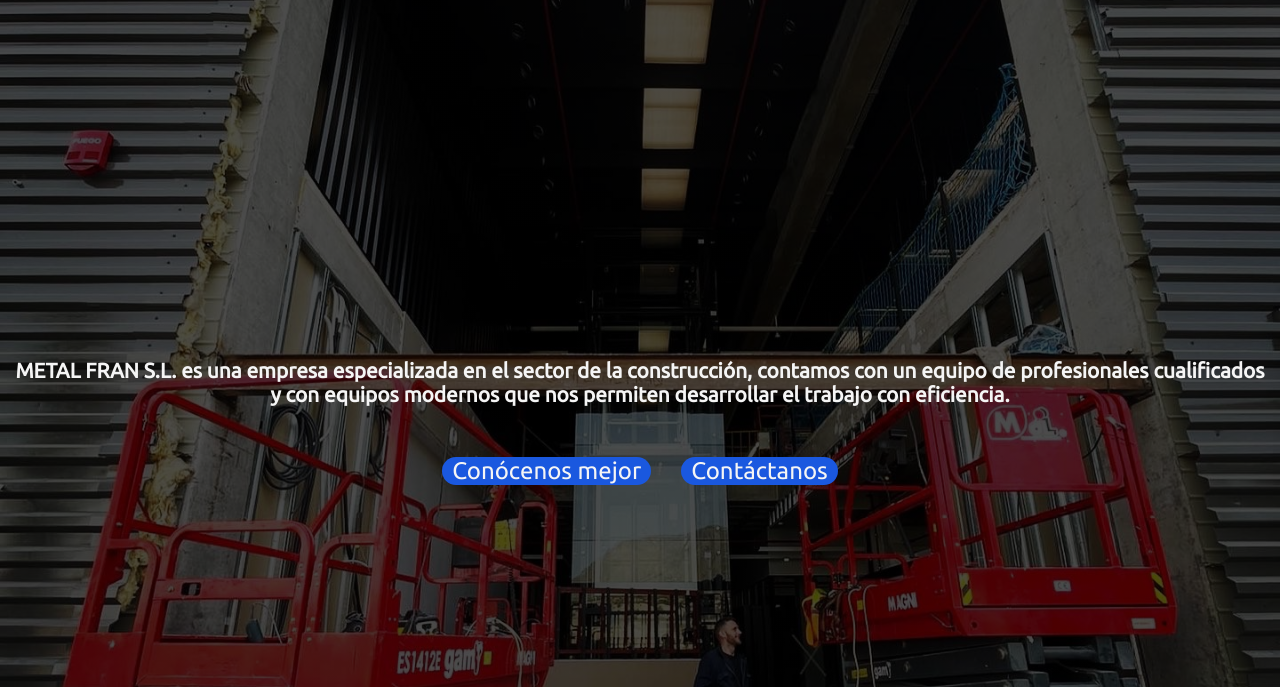
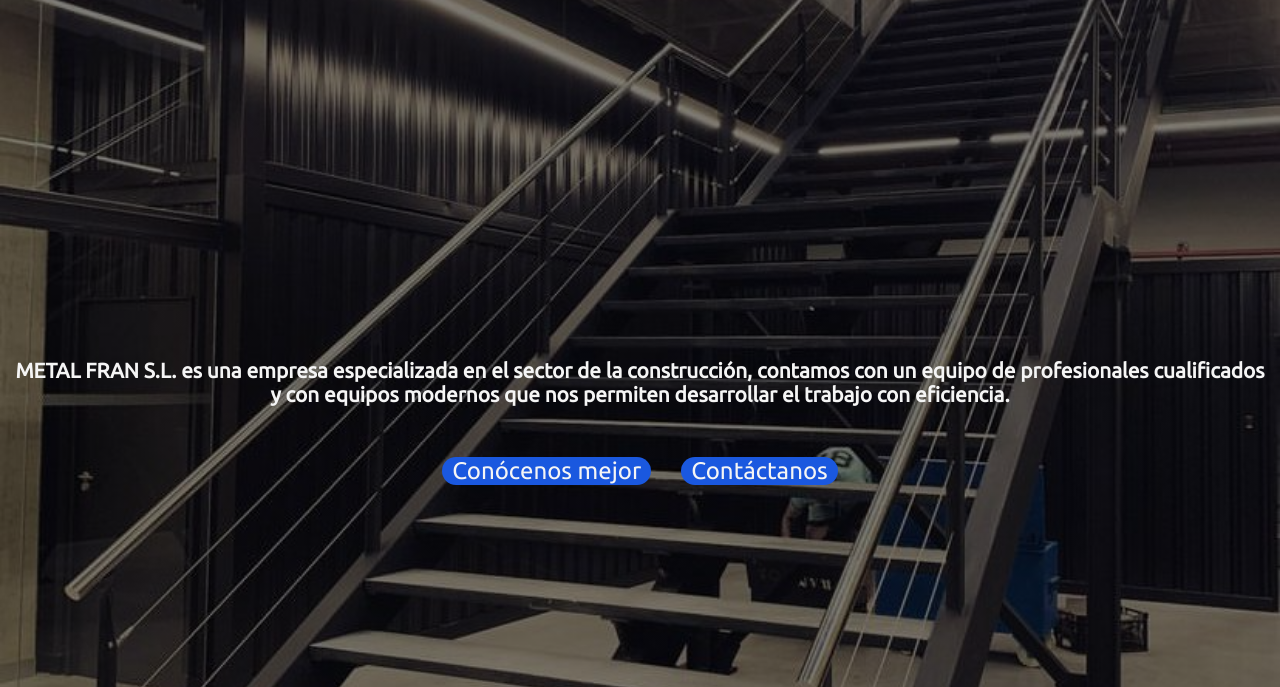
Before and after one commit to un4i/metal-fran-sl, a plain HTML site: page index.html in a window 1280 px wide. Shown: the part 113-800 px from the top of the page. Drawn offline with Linux system fonts and the light colour scheme.

Commit message:
Change of image of the first content

```diff
--- a/styles/base.css
+++ b/styles/base.css
@@ -168,7 +168,7 @@ header {
     width: 100%;
     height: 850px;
 
-    background-image: linear-gradient(rgba(0, 0, 0, 0.7), rgba(0, 0, 0, 0.7)), url("../first-content-section-items/background/Sprinter-4.jpeg");
+    background-image: linear-gradient(rgba(0, 0, 0, 0.5), rgba(0, 0, 0, 0.5)), url("../first-content-section-items/background/sprinter-ladder.jpeg");
     background-position: center;
     background-repeat: no-repeat;
     background-size: cover;
```
Also changed, not shown: first-content-section-items/background/sprinter-ladder.jpeg (added).
